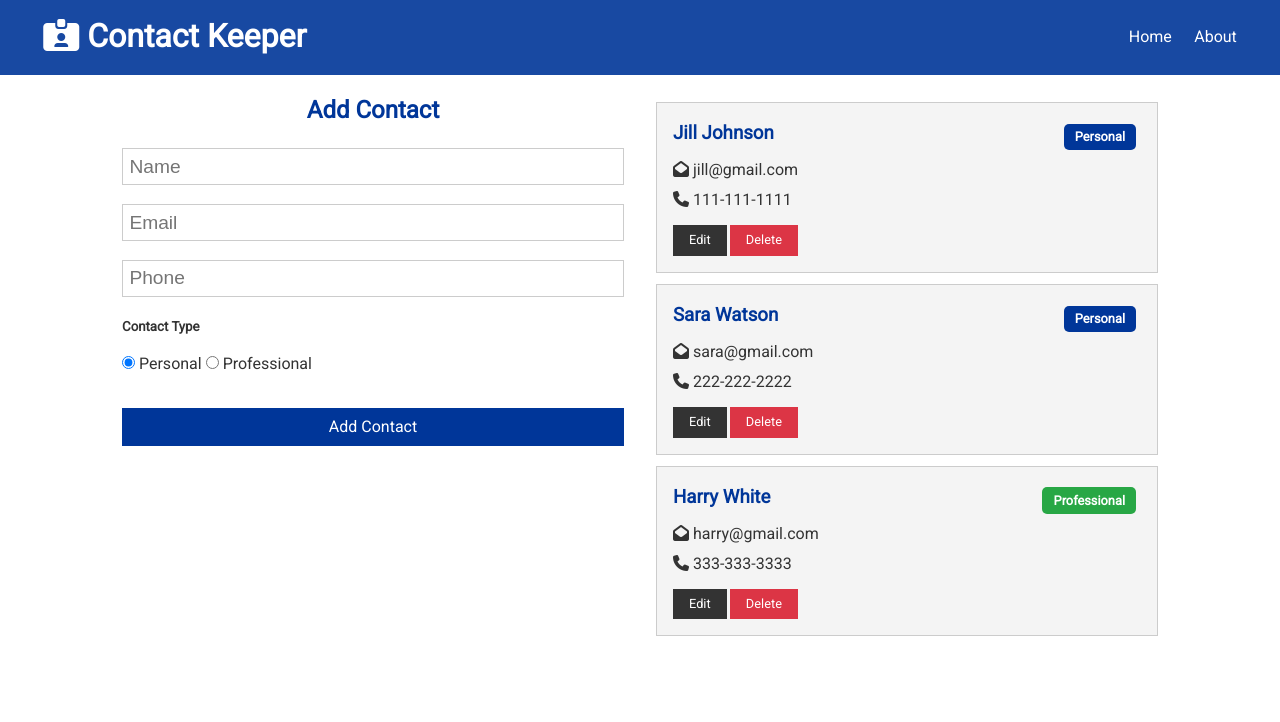
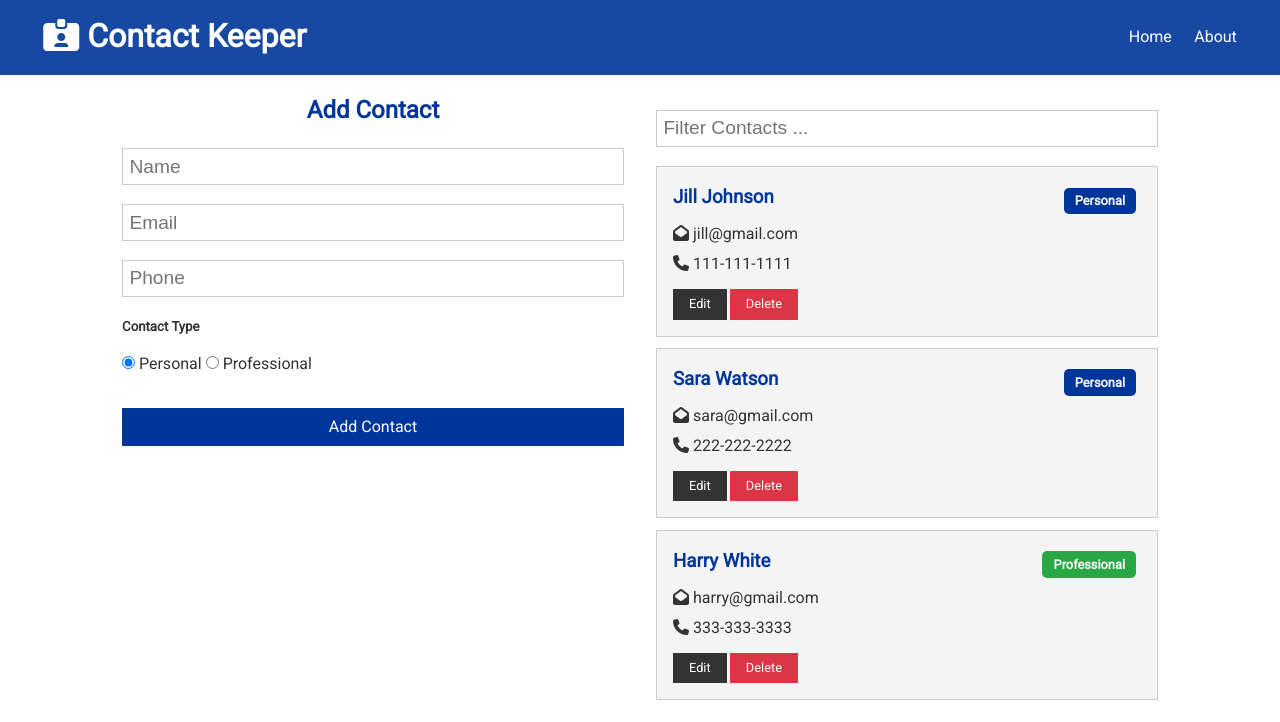
Before and after one commit to Mahsa1990a/contact-keeper, a React (Create React App) app in the folder client/: page / in a window 1280 px wide. Shown: the top 722 px of the page. Built offline with nearby package versions, Linux system fonts and the light colour scheme.

Commit message:
added contactFilter into Home

```diff
--- a/client/src/components/pages/Home.jsx
+++ b/client/src/components/pages/Home.jsx
@@ -1,6 +1,7 @@
 import React from 'react';
 import Contacts from '../contacts/Contacts';
 import ContactForm from '../contacts/ContactForm';
+import ContactFilter from '../contacts/ContactFilter';
 
 const Home = () => {
   return (
@@ -9,6 +10,7 @@
         <ContactForm />
       </div>
       <div>
+        <ContactFilter />
         <Contacts />
       </div>
     </div>
```
